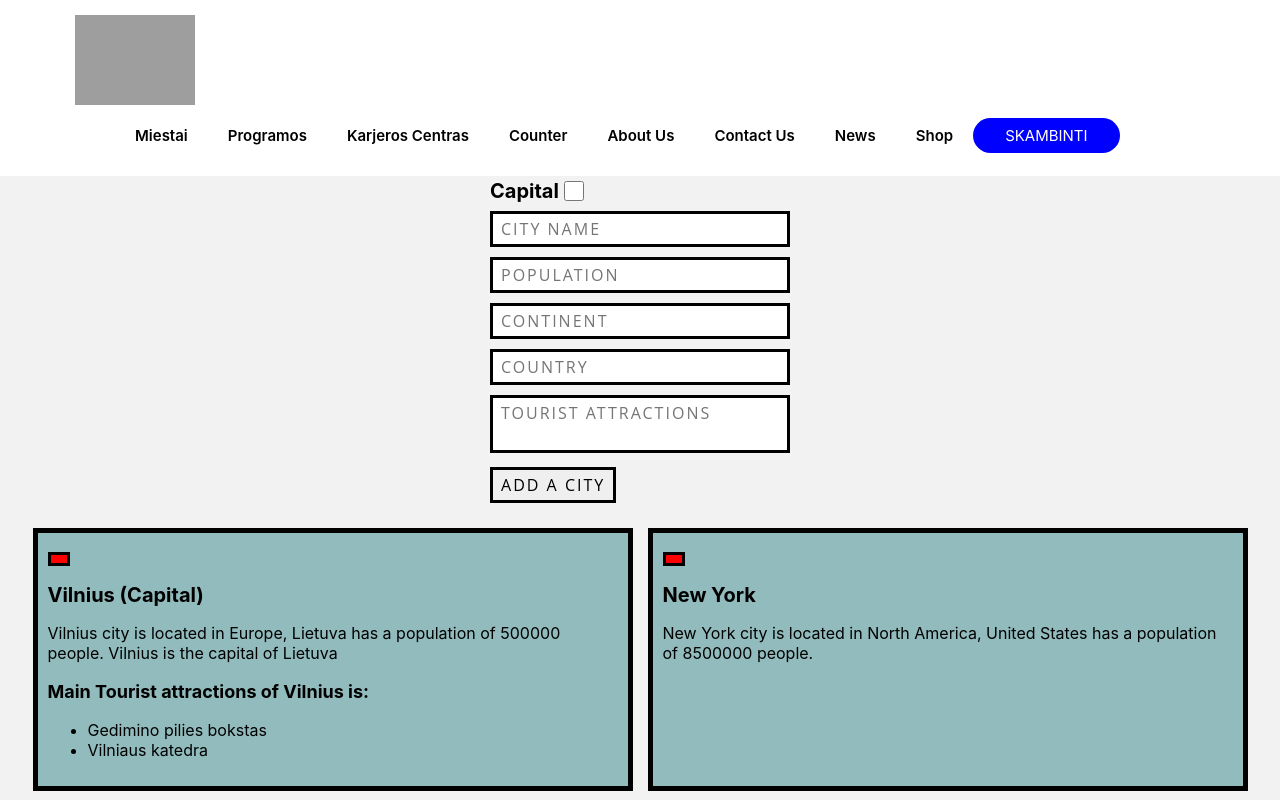
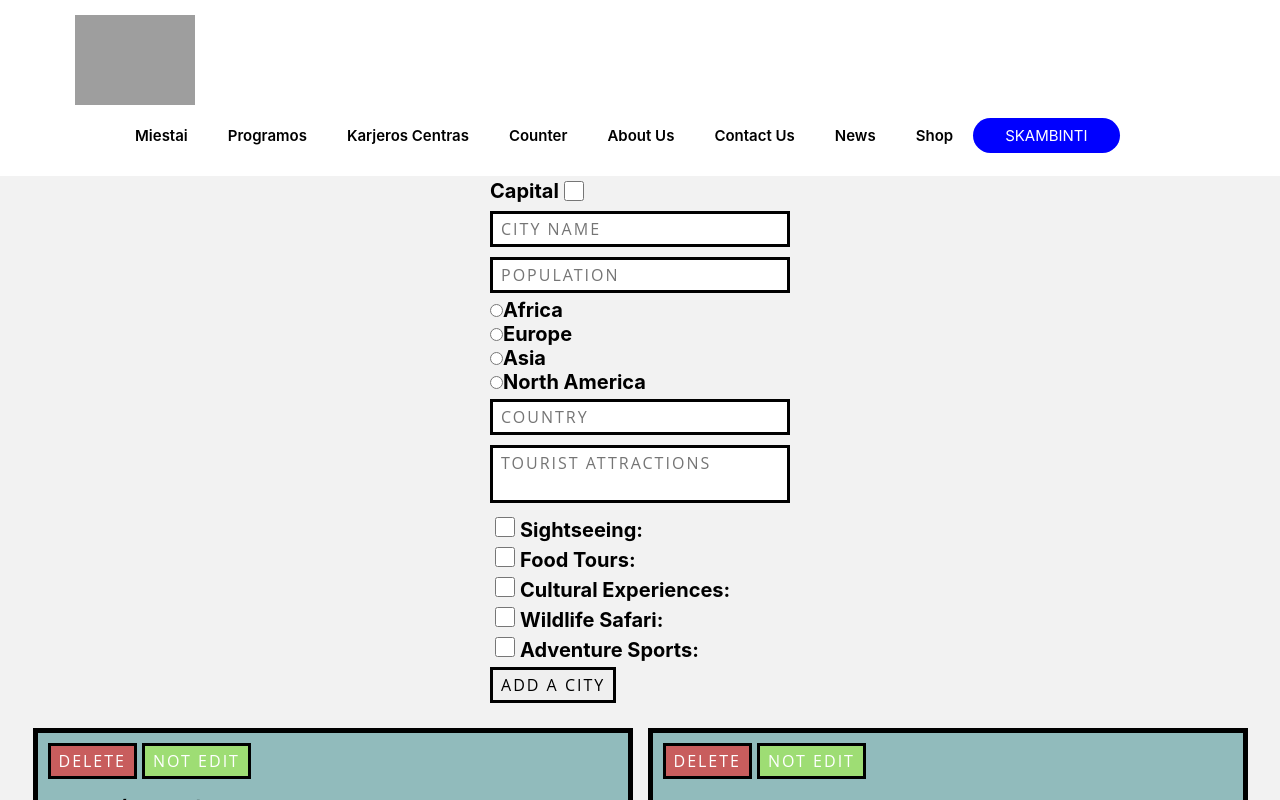
Before and after one commit to gomaman/Is-this-react, a React (Create React App) app: page /miestai in a window 1280 px wide. Shown: the top 800 px of the page. Built offline with nearby package versions, Linux system fonts and the light colour scheme; grey boxes are pictures that could not be loaded.

Commit message:
tests + newCheckboxes

```diff
--- a/src/Pages/CitiesPage/CitiesData.js
+++ b/src/Pages/CitiesPage/CitiesData.js
@@ -79,16 +79,16 @@ export const citiesData = [
         touristAttractions: ['Melbourne Skydeck'],
         isCapital: false,
     },
-  //   {
-  //       name: 'Sapporo',
-  //       population: 1900000,
-  //       location: {
-  //           continent: 'Asia',
-  //           country: 'Japan',
-  //       },
-  //       touristAttractions: ['Hokkaido Jingu'],
-  //       isCapital: false,
-  //   },
+    {
+        name: 'Sapporo',
+        population: 1900000,
+        location: {
+            continent: 'Asia',
+            country: 'Japan',
+        },
+        touristAttractions: ['Hokkaido Jingu'],
+        isCapital: false,
+    },
     {
         name: 'Miami',
         population: 400000,
--- a/src/Pages/CitiesPage/CitiesForm.js
+++ b/src/Pages/CitiesPage/CitiesForm.js
@@ -1,8 +1,8 @@
 import { useState } from "react"
 import { citiesData } from "./CitiesData"
 
-function CitiesForm({addCity}) {
-    const [isCapital, setIsCapital] = useState(false)
+function CitiesForm({ addCity }) {
+    const [isCapital, setIsCapital] = useState('')
     const [cityName, setCityName] = useState('')
     const [population, setPopulation] = useState('')
     const [continent, setContinent] = useState('')
@@ -26,10 +26,10 @@ function CitiesForm({addCity}) {
         }
 
         addCity(newCityItem)
+        event.target.reset();
+        setIsCapital(false);
+        setContinent(false)
 
-    event.target.reset();
-
-    setIsCapital(false);
     };
 
     return (
@@ -37,22 +37,105 @@ function CitiesForm({addCity}) {
             <form className="city-form" onSubmit={handleSubmit}>
                 <div className="capital-checkbox">
                     <label htmlFor="Capital">Capital</label>
-                    <input value={isCapital} onClick={(event) => setIsCapital(event.target.checked)}type="checkbox" name="Capital"></input>
+                    <input value={isCapital} onClick={(event) => setIsCapital(event.target.checked)}
+                        type="checkbox"
+                        name="Capital"></input>
                 </div>
                 <div className="city-input">
-                    <input value={cityName} onChange={(event) => setCityName(event.target.value)} type="text" id="cityName" name="cityName" placeholder="City Name"></input>
+                    <input value={cityName} onChange={(event) => setCityName(event.target.value)}
+                        type="text" id="cityName"
+                        name="cityName"
+                        placeholder="City Name"></input>
                 </div>
                 <div className="city-input">
-                    <input value={population} onChange={(event) => setPopulation(event.target.value) }  type="number" id="population" name="population" placeholder="Population"></input>
+                    <input value={population} onChange={(event) => setPopulation(event.target.value)}
+                        type="number"
+                        id="population"
+                        name="population"
+                        placeholder="Population"></input>
+                </div>
+
+                <div className="city-radio-input">
+
+                    <div className="radio-input-wrap">
+                        <input onChange={(event) => setContinent(event.target.value)}
+                            type="radio"
+                            id="Africa"
+                            name="continent"
+                            value="Africa" checked={continent === "Africa"}></input>
+                        <label htmlFor="Africa">Africa</label>
+                    </div>
+                    <div className="radio-input-wrap">
+                        <input onChange={(event) => setContinent(event.target.value)}
+                            type="radio"
+                            id="Europe"
+                            name="continent"
+                            value="Europe"
+                            checked={continent === "Europe"}></input>
+                        <label htmlFor="Europe">Europe</label>
+                    </div>
+                    <div className="radio-input-wrap">
+                        <input onChange={(event) => setContinent(event.target.value)}
+                            type="radio"
+                            id="Asia"
+                            name="continent"
+                            value="Asia" checked={continent === "Asia"}></input>
+                        <label htmlFor="Asia">Asia</label>
+                    </div>
+                    <div className="radio-input-wrap">
+                        <input onChange={(event) => setContinent(event.target.value)}
+                            type="radio"
+                            id="North America"
+                            name="continent"
+                            value="North America" checked={continent === "North America"}></input>
+                        <label htmlFor="North America">North America</label>
+                    </div>
+
+                    {/* <input value={continent} onChange={(event) => setContinent(event.target.value)}  type="text" id="continent" name="continent" placeholder="Continent"></input> */}
                 </div>
                 <div className="city-input">
-                    <input value={continent} onChange={(event) => setContinent(event.target.value)}  type="text" id="continent" name="continent" placeholder="Continent"></input>
-                </div>
-                <div className="city-input">
-                    <input value={country} onChange={(event) =>setCountry(event.target.value)}  type="text" id="country" name="country" placeholder="Country"></input>
+                    <input value={country} onChange={(event) => setCountry(event.target.value)}
+                        type="text"
+                        id="country"
+                        name="country"
+                        placeholder="Country"></input>
                 </div>
                 <div className="city-input-area">
-                    <textarea value={attractions} onChange={(event) => setAttractions(event.target.value)}  type="text" id="attractions" name="attractions" placeholder="Tourist Attractions"></textarea>
+                    <textarea value={attractions} onChange={(event) => setAttractions(event.target.value)}
+                        type="text"
+                        id="attractions"
+                        name="attractions"
+                        placeholder="Tourist Attractions"></textarea>
+                </div>
+
+
+
+
+                <div>
+                    <div>
+                        <input type="checkbox" id="Sightseeing" name="Sightseeing"></input>
+                        <label htmlFor="Sightseeing">Sightseeing:</label>
+                    </div>
+
+                    <div>
+                        <input type="checkbox" id="Food Tours:" name="Food Tours:"></input>
+                        <label htmlFor="Food Tours:">Food Tours:</label>
+                    </div>
+
+                    <div>
+                        <input type="checkbox" id="Cultural Experiences" name="Cultural Experiences"></input>
+                        <label htmlFor="Cultural Experiences">Cultural Experiences:</label>
+                    </div>
+
+                    <div>
+                        <input type="checkbox" id="Wildlife Safari" name="Wildlife Safari"></input>
+                        <label htmlFor="Wildlife Safari">Wildlife Safari:</label>
+                    </div>
+
+                    <div>
+                        <input type="checkbox" id="Adventure Sports" name="Adventure Sports"></input>
+                        <label htmlFor="Adventure Sports">Adventure Sports:</label>
+                    </div>
                 </div>
                 <div>
                     <input type="submit" value="Add a city"></input>
--- a/src/Pages/CitiesPage/CitiesPage.css
+++ b/src/Pages/CitiesPage/CitiesPage.css
@@ -116,5 +116,37 @@ section {
 }
 
 .remove-item {
-    background-color: rgb(255, 0, 0);
+    background-color: rgba(255, 0, 0, 0.5);
+    color:white;
+    border:3px solid rgb(0, 0, 0)
 }
+
+.radio-input-wrap {
+    display: flex;
+    flex-direction: row;
+    align-items: center;
+}
+
+.city-radio-input {
+    display: flex;
+    flex-direction: column;
+}
+
+.city-radio-input label{
+    font-size: 20px;
+}
+
+
+.edit-item {
+    background-color: rgba(172, 255, 47, 0.5);
+    margin-left:5px;
+    color:white;
+    border:3px solid rgb(0, 0, 0);
+}
+
+.textInput {
+    width: 100%;
+    padding: 10px;
+    border: 1px solid #dfdfdf;
+    outline: none;
+  }
--- a/src/Pages/CitiesPage/CityItem.js
+++ b/src/Pages/CitiesPage/CityItem.js
@@ -1,3 +1,4 @@
+import { useState } from "react";
 function CityItem({ name, population, continent, country, touristAttractions, isCapital, isLastInOdd, removeCity}) {
 
     function cityWrapper(text, text2) {
@@ -27,7 +28,8 @@ function CityItem({ name, population, continent, country, touristAttractions, is
 
     return (
         <div className={`city-container ${isCapital ? 'capital' : ''} ${isLastInOdd ? 'last-odd' : ''}`}>
-            <button className="remove-item" onClick={handleRemove}></button>
+            <button className="remove-item" onClick={handleRemove}>Delete</button>
+            <button className="edit-item">NOT Edit</button>
             <h2 className="city-name">{name} {isCapital && "(Capital)"}</h2>
             <p className="city-description">{name} city is located in {continent}, {country} has a population of {population} people.
                 {isCapital && <span> {name} is the capital of {country}</span>}</p>
```
Also changed, not shown: src/Pages/CitiesPage/CitiesPage.js (+6 -1 lines), src/Pages/CitiesPage/task.txt. Lines whose indentation alone changed are shown as unchanged.
